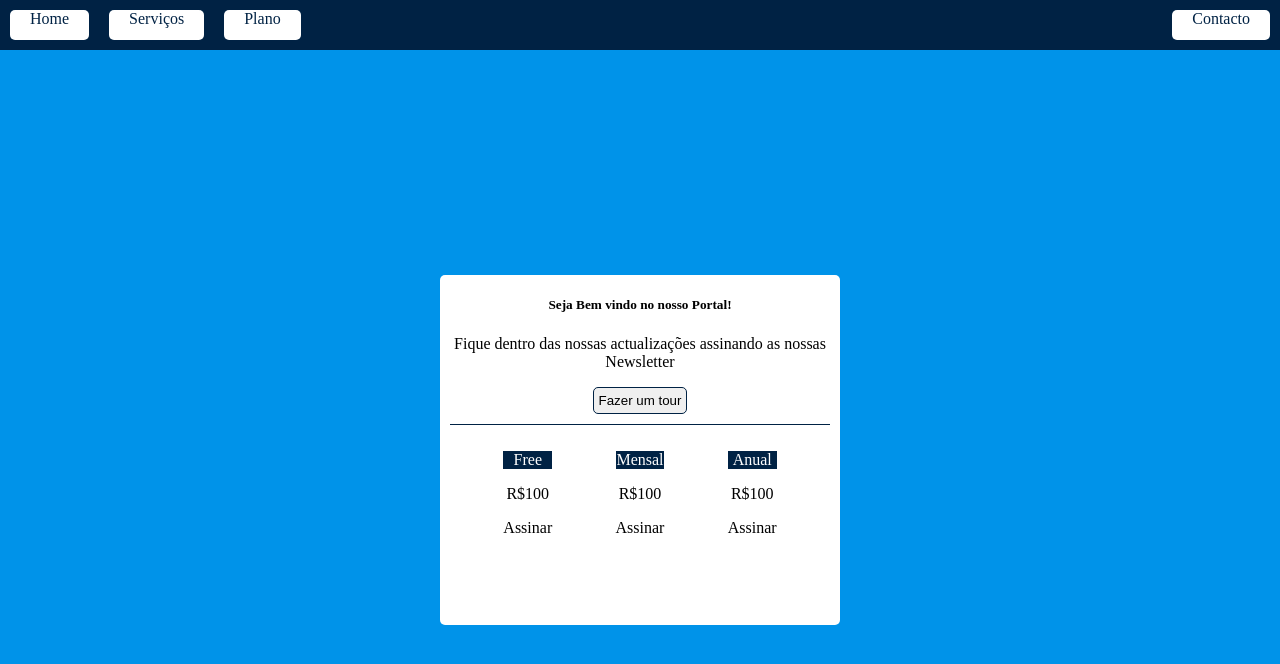
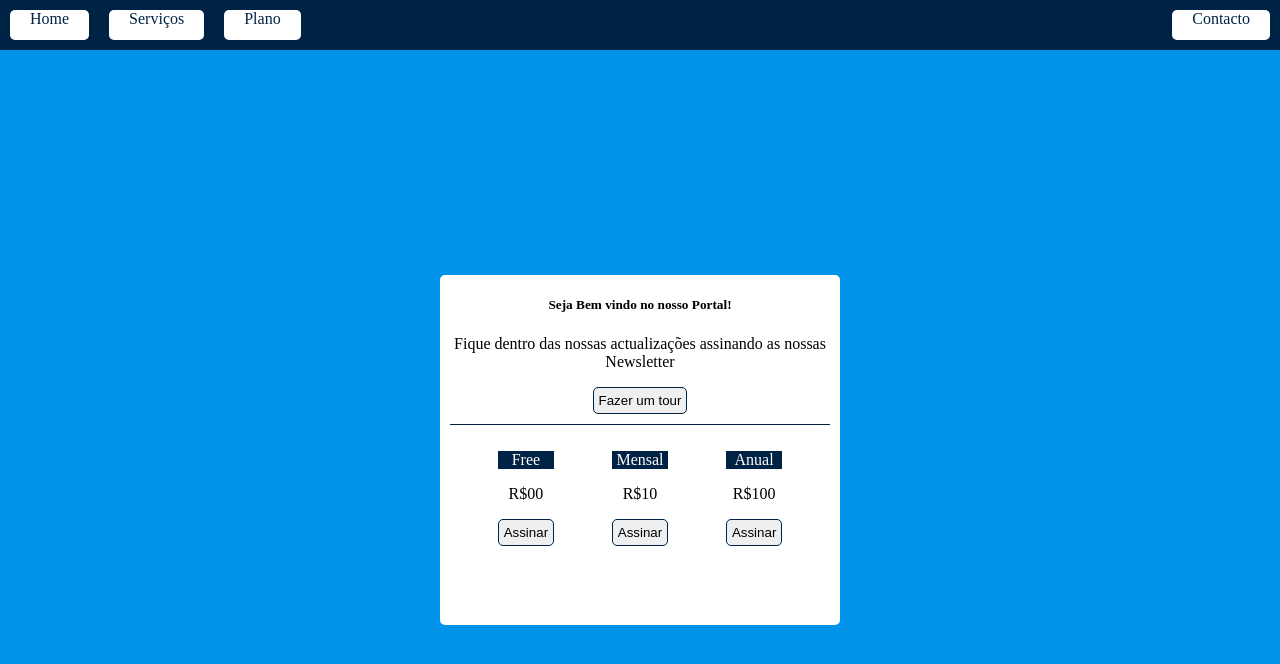
Before and after one commit to tecnofence/exercicio_js_e_csspro, a plain HTML site: page exercicio_2/index.html in a window 1280 px wide. Drawn offline with Linux system fonts and the light colour scheme.

Commit message:
Terminado o exercicio 2

```diff
--- a/exercicio_2/index.html
+++ b/exercicio_2/index.html
@@ -33,18 +33,18 @@
           <div class="planos">
             <div class="planos-1">
                 <p class="tempo">Free</p>
-                <p>R$100</p>
-                <p>Assinar</p>
+                <p>R$00</p>
+                <a href="#"><button>Assinar</button></a>
             </div>
             <div class="planos-1">
                 <p class="tempo">Mensal</p>
-                <p>R$100</p>
-                <p>Assinar</p>
+                <p>R$10</p>
+                <a href="#"><button>Assinar</button></a>
             </div>
             <div class="planos-1">
                 <p class="tempo">Anual</p>
                 <p>R$100</p>
-                <p>Assinar</p>
+                <a href="#"><button>Assinar</button></a>
             </div>
           </div>
         </div>
```
